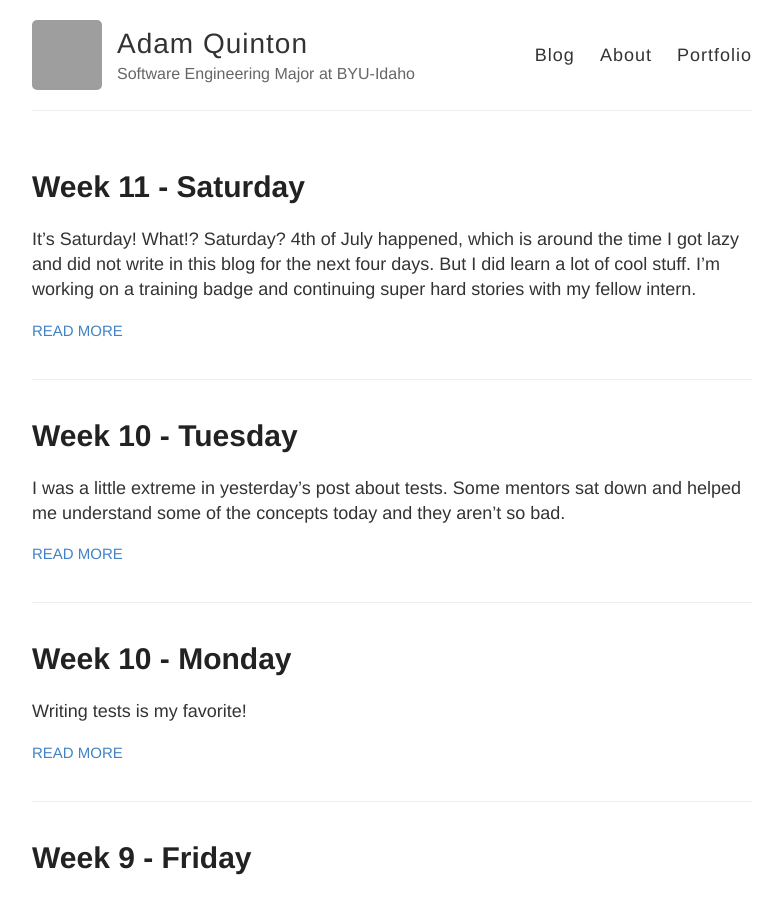
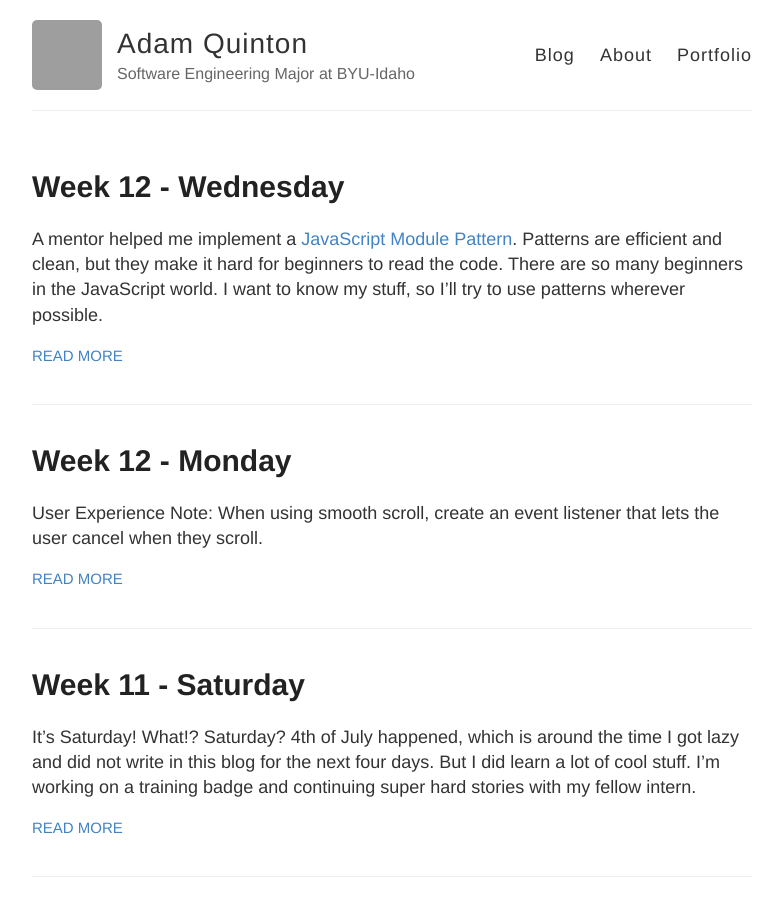
Before and after one commit to zvakanaka/internship_2016_zvakanaka.github.io, a Jekyll site: the page built from index.html, in a window 1280 px wide and 900 px high. Shown: the whole window, without its empty margins (248-1031 px from the left). Built offline with Jekyll 4.4.1, drawn with Linux system fonts in a browser that asks for light colours; grey boxes are pictures that could not be loaded.

```diff
--- /dev/null
+++ b/_posts/2016-7-11-Week-12-Monday.md
@@ -0,0 +1,5 @@
+---
+layout: post
+title: Week 12 - Monday
+---
+User Experience Note: When using smooth scroll, create an event listener that lets the user cancel when they scroll.
--- /dev/null
+++ b/_posts/2016-7-13-Week-12-Wednesday.md
@@ -0,0 +1,7 @@
+---
+layout: post
+title: Week 12 - Wednesday
+---
+A mentor helped me implement a [JavaScript Module Pattern](http://www.adequatelygood.com/JavaScript-Module-Pattern-In-Depth.html). Patterns are efficient and clean, but they make it hard for beginners to read the code. There are so many beginners in the JavaScript world. I want to know my stuff, so I'll try to use patterns wherever possible.
+
+![Thumbs Up from Sasquatch](http://media0.giphy.com/media/l46C8niNgpzovmhpK/giphy.gif)
```
Also changed, not shown: _posts/2016-7-9-Week-11-Saturday.md (+1 -1 lines).
